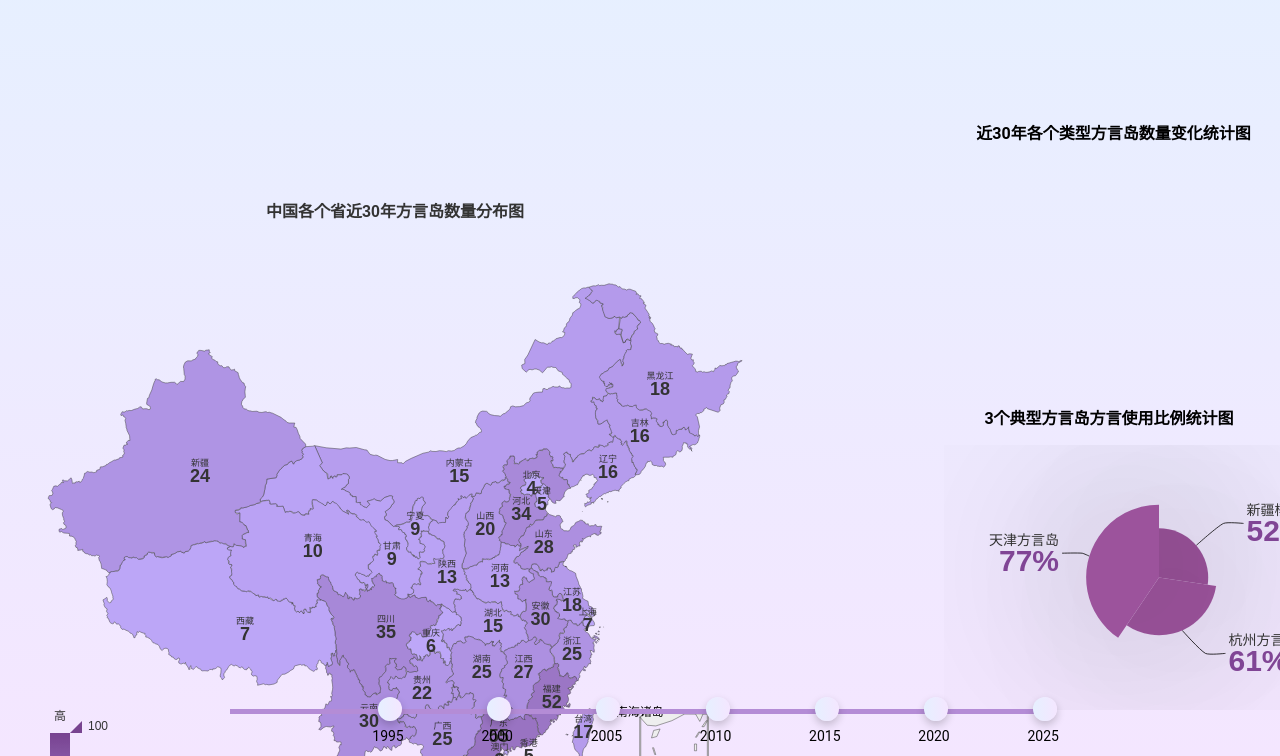
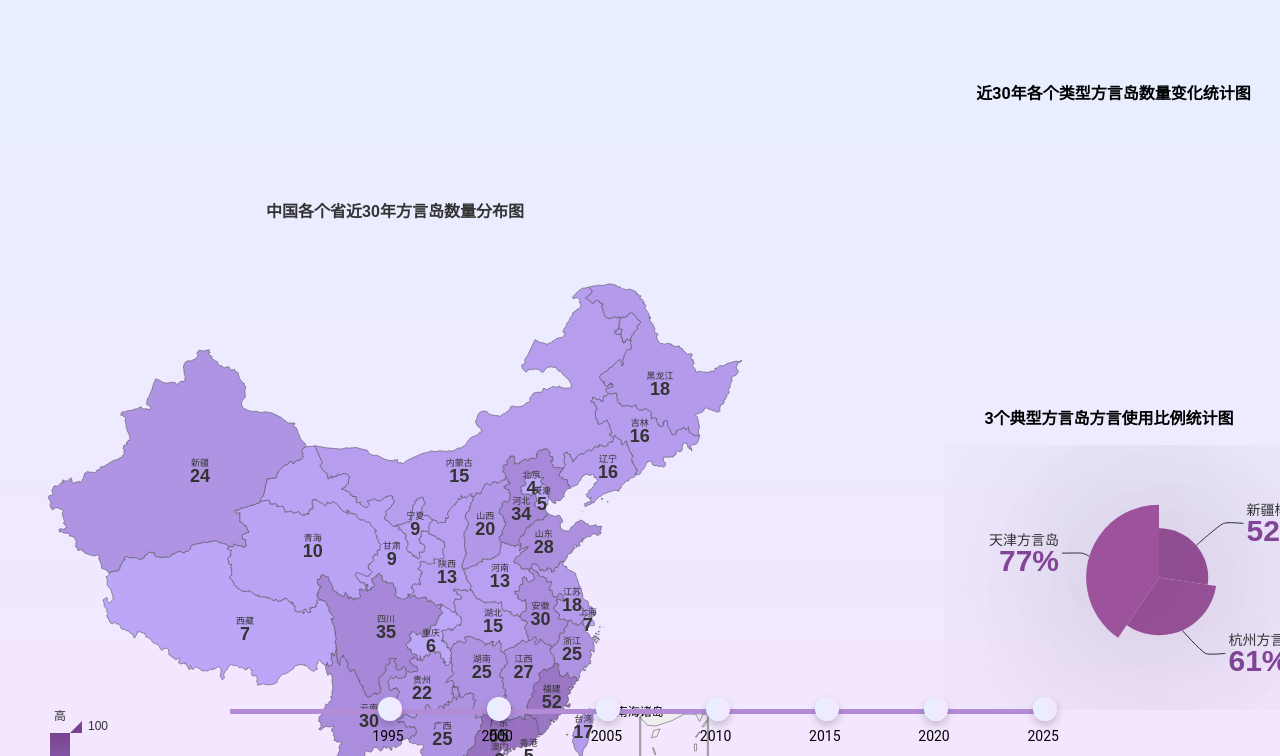
Before and after one commit to ageone123/fangyandao, a plain HTML site: page index.html in a window 1280 px wide. Shown: the part 44-800 px from the top of the page. Drawn offline with Linux system fonts and the light colour scheme.

Commit message:
Update index.css

```diff
--- a/index.css
+++ b/index.css
@@ -60,9 +60,6 @@ body {
   margin: 80px 130px 20px 9px;
   font-weight: bold;
   text-align: center;
-  position: relative;
-  top: 40px;
-  /* 向下移动20px，不影响其他元素 */
 }
 
 .right-box .bar .chart {
```
